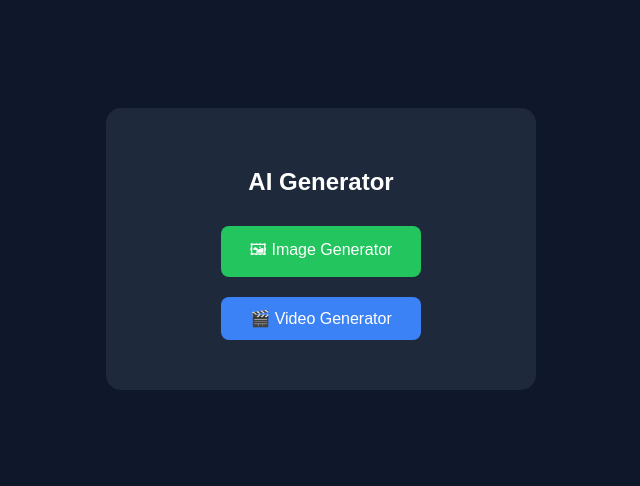
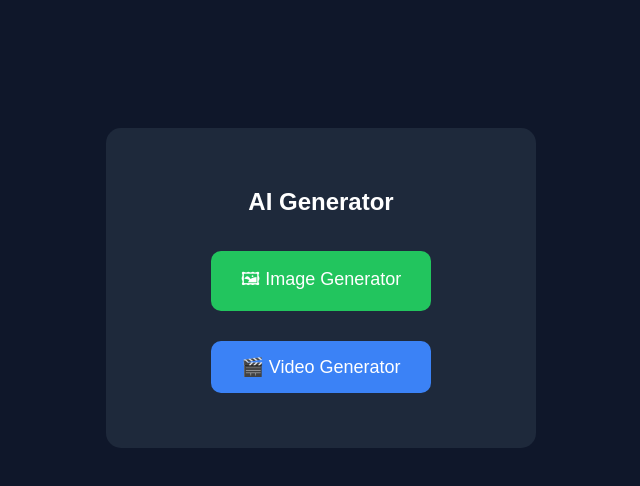
Before and after one commit to solankimanish111-web/ai-image-generator, a plain HTML site: page index.html in a window 1280 px wide. Shown: the whole page, without its empty margins (319-959 px from the left). Drawn offline with Linux system fonts and the light colour scheme.

Commit message:
Update index.html

```diff
--- a/index.html
+++ b/index.html
@@ -9,7 +9,7 @@ font-family: Arial;
 background:#0f172a;
 color:white;
 text-align:center;
-padding-top:100px;
+padding-top:120px;
 }
 
 .container{
@@ -21,12 +21,12 @@ margin:auto;
 }
 
 button{
-width:200px;
-padding:12px;
-margin:10px;
+width:220px;
+padding:15px;
+margin:15px;
 border:none;
-border-radius:8px;
-font-size:16px;
+border-radius:10px;
+font-size:18px;
 cursor:pointer;
 }
 
```
